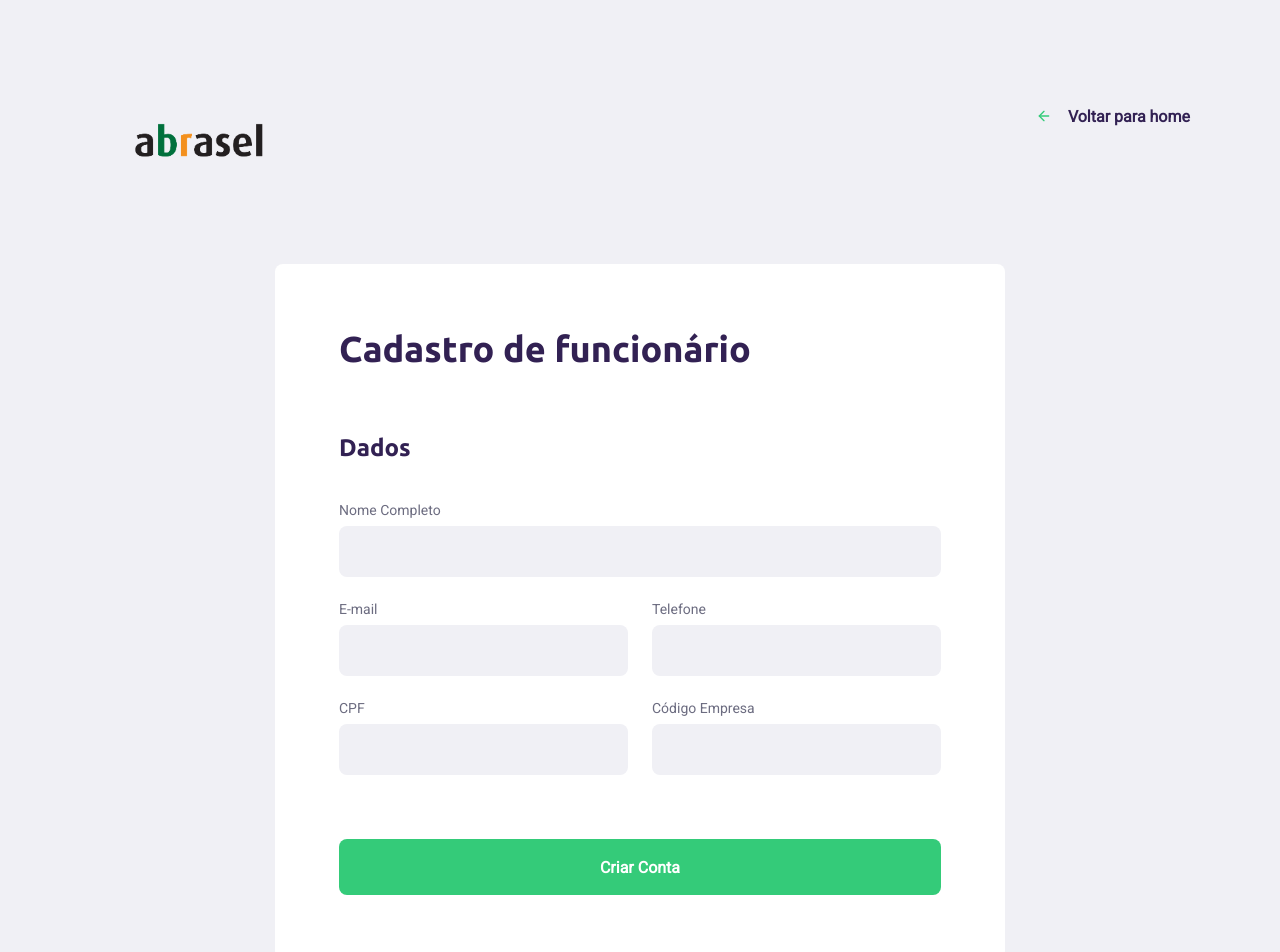
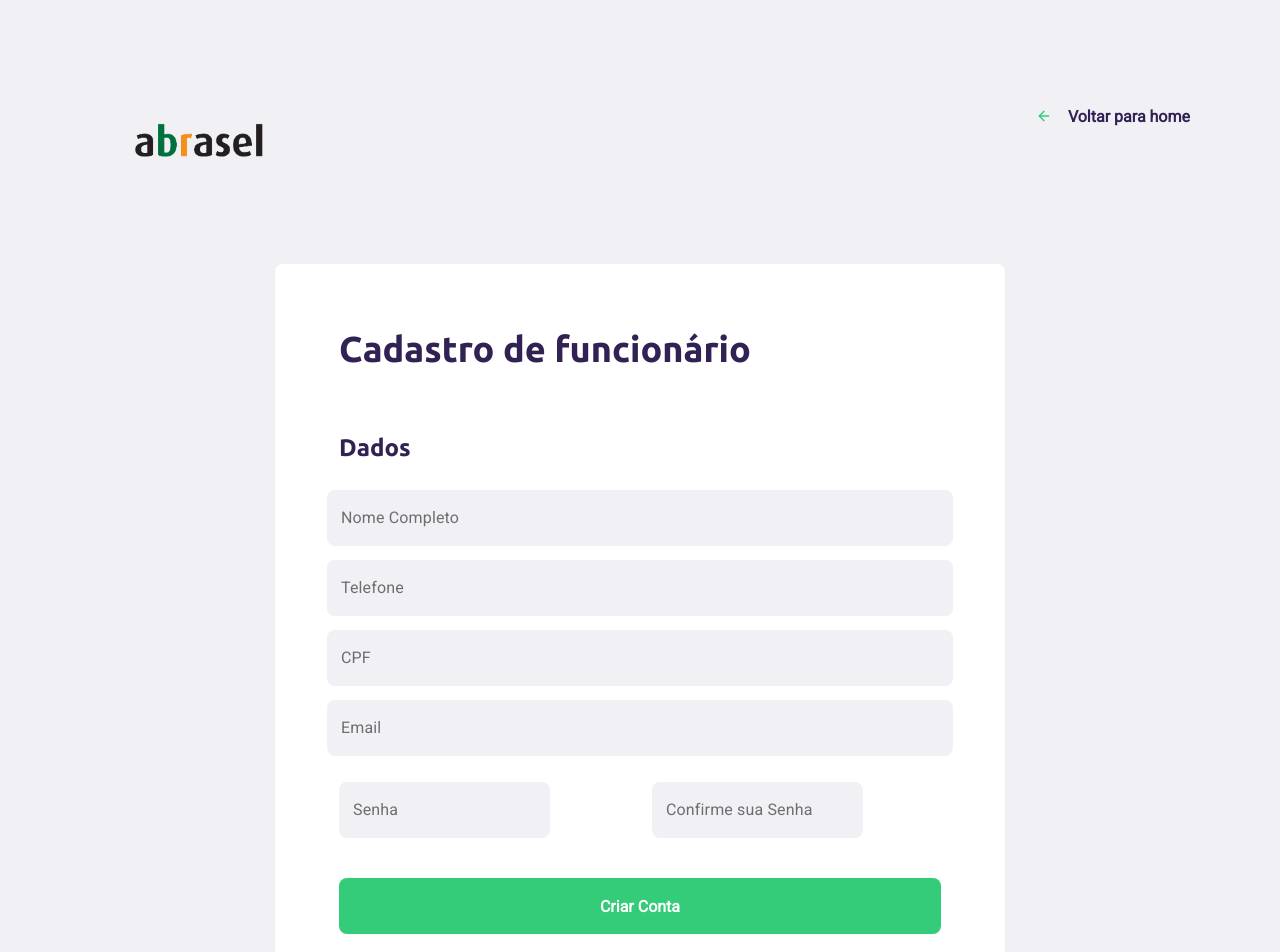
Before and after one commit to VilasBoas1407/app-covid, a React (Create React App) app: page /create-account in a window 1280 px wide. Shown: the top 952 px of the page. Built offline with nearby package versions, Linux system fonts and the light colour scheme.

Commit message:
Formulário de cadastro

```diff
--- a/src/pages/Login/index.tsx
+++ b/src/pages/Login/index.tsx
@@ -37,7 +37,6 @@ const Login = () => {
             },
 
           }).then(function(response){
-              console.log(response);
 
               if(response.data.userData){
 
@@ -63,10 +62,12 @@ const Login = () => {
                   });
           });
     }
+
     function handleInputChange(event: ChangeEvent<HTMLInputElement>){
         const { name, value } = event.target;
         setFormData({...formData, [name]: value});
     }
+
     return(
         <div id="page-login">
 
--- a/src/pages/Register/index.tsx
+++ b/src/pages/Register/index.tsx
@@ -1,15 +1,41 @@
-import React from 'react';
+import React, { useState, ChangeEvent,FormEvent } from 'react';
 import { Link } from 'react-router-dom';
 import { FiArrowLeft } from 'react-icons/fi';
 
+import Grid from '@material-ui/core/Grid';
+import Paper from '@material-ui/core/Paper';
+import TextField from '@material-ui/core/TextField';
 
 import './styles.css';
 
 import Header from '../../components/Header';
 import Input from '../../components/Layout/Input';
 
+import api from '../../services/api';
+
+
 const CreatePoint = () => {
 
+    const [formData,setFormData] = useState({
+        ds_email : '',
+        ds_senha : '',
+        ds_senha_confirm: '',
+        ds_nome : '',
+        ds_cpf : '',
+        ds_telefone :'',
+        id_emp : ''
+    });
+
+    function handleInputChange(event : ChangeEvent<HTMLInputElement>){
+        const { name, value } = event.target;
+        setFormData({...formData, [name]: value });
+    }
+
+    async function registerUser( event : FormEvent ){
+        event.preventDefault();
+
+        console.log(formData);
+    }
 
     return (
         <div id="page-create-point">
@@ -21,7 +47,7 @@ const CreatePoint = () => {
                 </Link>
             </header>
 
-            <form>
+            <form onSubmit={registerUser}>
                 <h1> Cadastro de funcionário</h1>
                 <fieldset>
                     <legend>
@@ -29,53 +55,91 @@ const CreatePoint = () => {
                             Dados
                         </h2>
                     </legend>
-                    <div className="field">
-                        <label htmlFor="name">Nome Completo</label>
-                        <Input
-                            type="text"
-                            name="name"
-                            id="id"
+                    <div>
+                        <Grid container spacing={3}>
+                                <TextField
+                                    label="Nome Completo"
+                                    id="ds_nome"
+                                    name="ds_nome"
+                                    variant="outlined"
+                                    className="input-form"
+                                    onChange={handleInputChange}
                                 />
+                        </Grid>
+                        <br/>
                     </div>
-                    <div className="field-group">
-                        <div className="field">
-                            <label htmlFor="email">E-mail</label>
-                            <Input
-                                type="email"
-                                name="email"
-                                id="email"
+                    <br/>
+                    <div>
+                        <Grid container spacing={3}>
+                                <TextField
+                                    label="Telefone"
+                                    id="ds_telefone"
+                                    name="ds_telefone"
+                                    variant="outlined"
+                                    className="input-form"
+                                    onChange={handleInputChange}
                                 />
+                        </Grid>
+                        <br/>
                     </div>
-                        <div className="field">
-                            <label htmlFor="whatsapp">Telefone</label>
-                            <Input
-                                type="text"
-                                name="tefone"
-                                id="telefone"
+                    <br/>
+                    <div>
+                        <Grid container spacing={3}>
+                                <TextField
+                                    label="CPF"
+                                    id="ds_cpf"
+                                    name="ds_cpf"
+                                    variant="outlined"
+                                    className="input-form"
+                                    onChange={handleInputChange}
                                 />
+                        </Grid>
+                        <br/>
                     </div>
-                    </div>
-                    <div className="field-group">
-                        <div className="field">
-                            <label htmlFor="email">CPF</label>
-                            <Input
-                                type="text"
-                                name="cpf"
-                                id="cpf"
+                    <div>
+                        <br/>
+                        <Grid container spacing={3}>
+                                <TextField
+                                        label="Email"
+                                        id="ds_email"
+                                        name="ds_email"
+                                        variant="outlined"
+                                        className="input-form"
+                                        onChange={handleInputChange}
                                 />
-                        </div>
-                        <div className="field">
-                            <label htmlFor="whatsapp">Código Empresa</label>
-                            <Input
-                                type="text"
-                                name="cod_emp"
-                                id="cod_emp"
+                        </Grid>
+                        <br/>
+                        <br/>
+                        <Grid container spacing={3}>
+                            <Grid  xs={12} sm={6} item>
+                                    <TextField
+                                        label="Senha"
+                                        id="ds_senha"
+                                        name="ds_senha"
+                                        type="password"
+                                        variant="outlined"
+                                        className="input-form"
+                                        onChange={handleInputChange}
                                     />
-                        </div>
+                            </Grid>
+                            <br/>
+                            <br/>
+                            <Grid  xs={12} sm={6} item>
+                                    <TextField
+                                        label="Confirme sua Senha"
+                                        id="ds_senha_confirm"
+                                        name="ds_senha_confirm"
+                                        type="password"
+                                        variant="outlined"
+                                        className="input-form"
+                                        onChange={handleInputChange}
+                                    />
+                            </Grid>
+                        </Grid>
                     </div>
                 </fieldset>
                 <div>
-                    <button type="submit">
+                    <button type="submit" className="button-confirm">
                         Criar Conta
                     </button>
                 </div>
--- a/src/pages/Register/styles.css
+++ b/src/pages/Register/styles.css
@@ -91,6 +91,16 @@
     color: #6C6C80;
   }
 
+  .input-form{
+    flex: 1;
+    background: #F0F0F5;
+    border-radius: 8px;
+    border: 0;
+    padding: 16px 24px;
+    font-size: 16px;
+    color: #6C6C80;
+  }
+
   #page-create-point form .field select {
     -webkit-appearance: none;
     -moz-appearance: none;
@@ -145,7 +155,7 @@
     margin-bottom: 24px;
   }
 
-  #page-create-point form button {
+  .button-confirm{
     width: 100%;
     height: 56px;
     background: var(--primary-color);
@@ -160,6 +170,6 @@
     cursor: pointer;
   }
 
-  #page-create-point form button:hover {
+  .button-confirm:hover {
     background: #2FB86E;
   }
```
Lines whose indentation alone changed are shown as unchanged.
